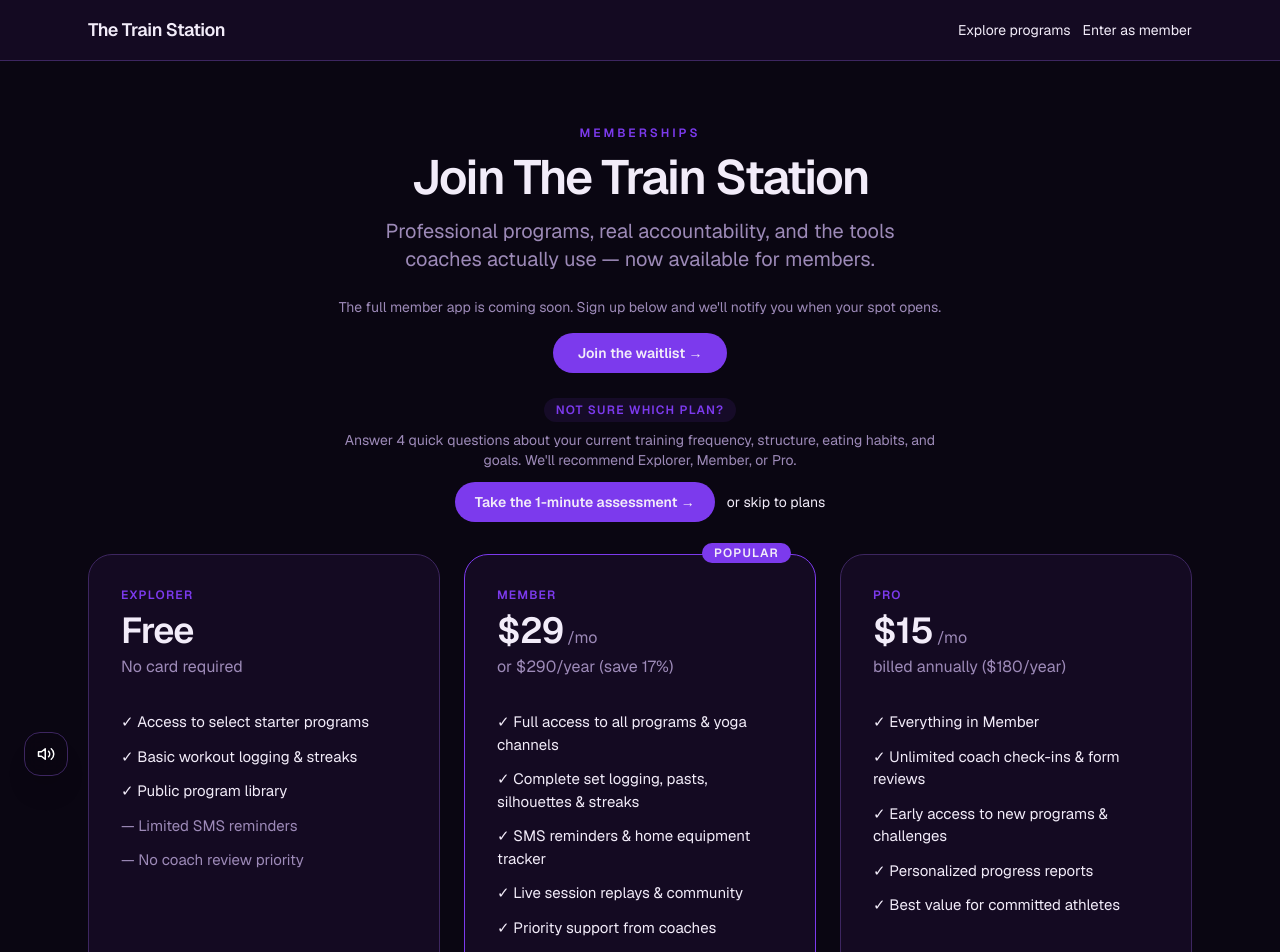
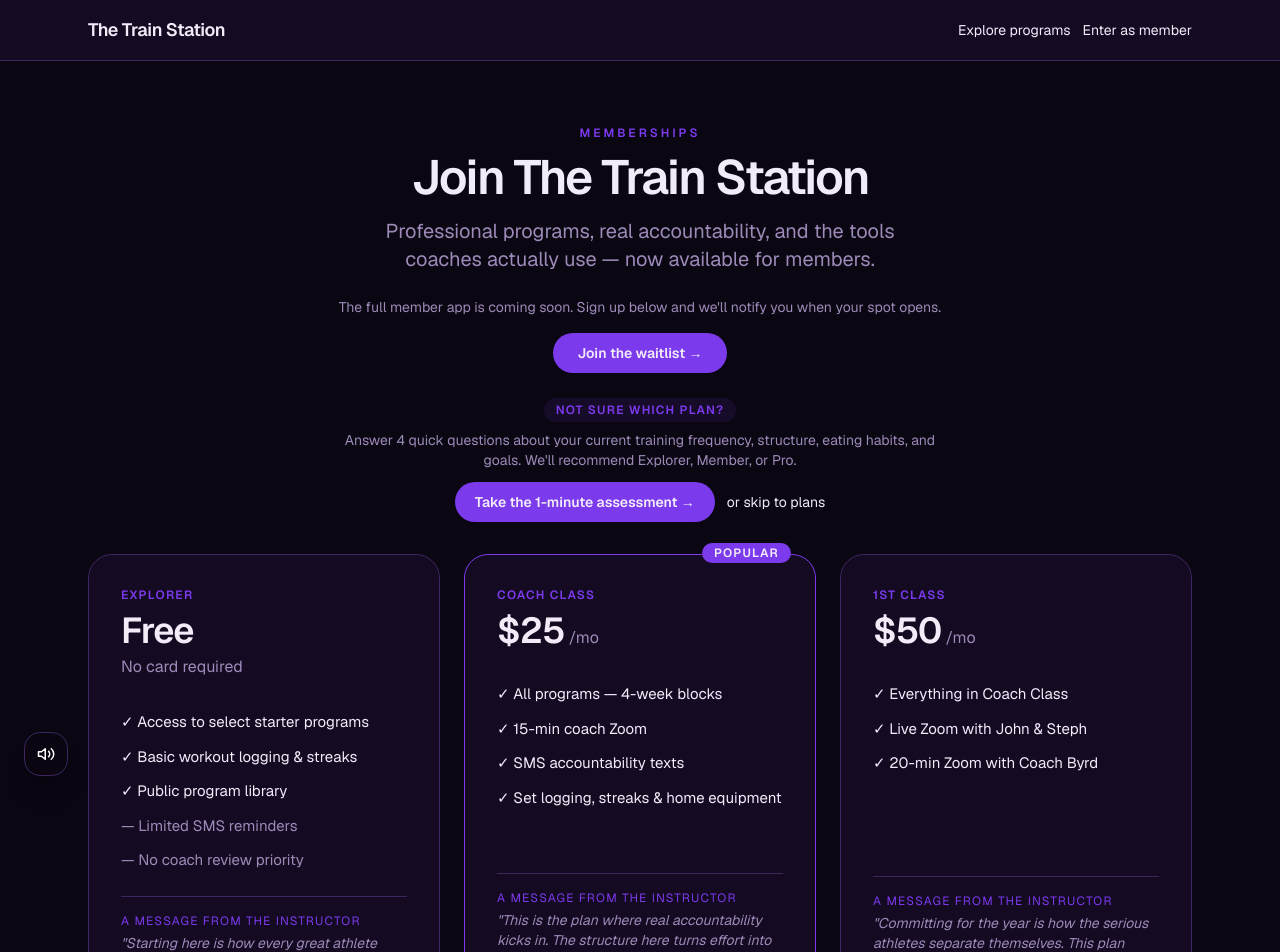
Before and after one commit to Coachjohnepop/train-station, a Next.js app: page /join in a window 1280 px wide. Shown: the top 952 px of the page. Built offline with nearby package versions, Linux system fonts and the light colour scheme.

Commit message:
fix(copy,admin): sync join pricing and add YouTube paste guide
Align /join Coach Class ($25) and 1st Class ($50) with landing tickets.
Add step-by-step YouTube instructions on Admin → Exercises; normalize
youtu.be/shorts links to watch URLs on save.

```diff
--- a/src/app/admin/exercises/page.tsx
+++ b/src/app/admin/exercises/page.tsx
@@ -10,6 +10,27 @@ export default function ExercisesAdminPage() {
         exercise when you add it to a workout.
       </p>
 
+      <div className="mt-6 max-w-2xl rounded-xl border border-[var(--border)] bg-[var(--surface-2)] p-4 text-sm">
+        <p className="font-medium">How to add YouTube demo videos</p>
+        <ol className="mt-2 list-decimal space-y-1 pl-5 text-[var(--muted)]">
+          <li>Open the video on YouTube (phone or desktop) and tap <strong className="text-[var(--text)]">Share → Copy link</strong>.</li>
+          <li>Find the exercise in the table below — use search if the list is long.</li>
+          <li>Paste into the <strong className="text-[var(--text)]">Video</strong> column and click <strong className="text-[var(--text)]">Add</strong> (or Update).</li>
+        </ol>
+        <p className="mt-3 text-xs text-[var(--muted)]">
+          Works with regular links, Shorts, and{" "}
+          <code className="rounded bg-[var(--surface)] px-1">youtu.be/…</code> short links. Members see the
+          video in their workout console when they tap the exercise.
+        </p>
+        <p className="mt-2 text-xs text-[var(--muted)]">
+          Landing page &amp; welcome clips:{" "}
+          <a href="/admin/landing" className="text-accent hover:underline">
+            Admin → Landing videos
+          </a>
+          . Program day videos: edit the day in Programs.
+        </p>
+      </div>
+
       <div className="mt-8">
         <Suspense
           fallback={<p className="text-sm text-[var(--muted)]">Loading exercise library…</p>}
--- a/src/components/ExerciseLibrary.tsx
+++ b/src/components/ExerciseLibrary.tsx
@@ -5,7 +5,7 @@ import { useSearchParams } from "next/navigation";
 import { formatApiError } from "@/lib/api-errors";
 import TextUploadPanel from "@/components/TextUploadPanel";
 import { isNewlyAddedFromTextUpload } from "@/lib/text-upload-exercises";
-import { isYoutubeUrl } from "@/lib/youtube";
+import { isYoutubeUrl, normalizeYoutubeWatchUrl } from "@/lib/youtube";
 
 type Exercise = {
   id: string;
@@ -81,12 +81,23 @@ function ExerciseVideoCell({
 
   async function save() {
     const trimmed = draft.trim();
+    let videoUrl: string | null = null;
+    if (trimmed) {
+      const normalized = normalizeYoutubeWatchUrl(trimmed);
+      if (normalized) videoUrl = normalized;
+      else if (/youtu(\.be|be\.com)/i.test(trimmed)) {
+        setCellError("Couldn't read that YouTube link — try Share → Copy link from the YouTube app.");
+        return;
+      } else {
+        videoUrl = trimmed;
+      }
+    }
     setCellError(null);
     setSaving(true);
     const res = await fetch(`/api/exercises/${exercise.id}`, {
       method: "PATCH",
       headers: { "Content-Type": "application/json" },
-      body: JSON.stringify({ videoUrl: trimmed || null }),
+      body: JSON.stringify({ videoUrl }),
     });
     setSaving(false);
     if (!res.ok) {
@@ -133,7 +144,7 @@ function ExerciseVideoCell({
         <input
           className="input min-w-0 flex-1 py-1.5 text-sm"
           type="url"
-          placeholder="https://youtube.com/watch?v=…"
+          placeholder="https://youtube.com/watch?v=… or youtu.be/…"
           value={draft}
           onChange={(e) => setDraft(e.target.value)}
           aria-label={`Video link for ${exercise.name}`}
--- a/src/components/PricingWithInlineSignup.tsx
+++ b/src/components/PricingWithInlineSignup.tsx
@@ -108,7 +108,7 @@ export default function PricingWithInlineSignup({ recParam }: { recParam?: strin
           <div className="absolute -top-3 right-6 rounded-full bg-[#7c3aed] px-3 py-0.5 text-xs font-semibold tracking-widest">POPULAR</div>
           <div>
             <div className="flex items-center gap-2">
-              <div className="text-[#7c3aed] text-xs font-semibold tracking-widest">MEMBER</div>
+              <div className="text-[#7c3aed] text-xs font-semibold tracking-widest">COACH CLASS</div>
               {isRecommended("Member") && (
                 <span className="text-[10px] px-2 py-0.5 rounded bg-[#7c3aed] text-white font-semibold tracking-widest">RECOMMENDED</span>
               )}
@@ -117,17 +117,15 @@ export default function PricingWithInlineSignup({ recParam }: { recParam?: strin
               )}
             </div>
             <div className="mt-2 flex items-baseline gap-1">
-              <span className="text-4xl font-semibold tracking-tight">$29</span>
+              <span className="text-4xl font-semibold tracking-tight">$25</span>
               <span className="text-[#9d8ab8]">/mo</span>
             </div>
-            <div className="text-[#9d8ab8] mt-1">or $290/year (save 17%)</div>
           </div>
           <ul className="mt-8 space-y-3 text-[15px] flex-1">
-            <li className="flex gap-2">✓ Full access to all programs &amp; yoga channels</li>
-            <li className="flex gap-2">✓ Complete set logging, pasts, silhouettes &amp; streaks</li>
-            <li className="flex gap-2">✓ SMS reminders &amp; home equipment tracker</li>
-            <li className="flex gap-2">✓ Live session replays &amp; community</li>
-            <li className="flex gap-2">✓ Priority support from coaches</li>
+            <li className="flex gap-2">✓ All programs — 4-week blocks</li>
+            <li className="flex gap-2">✓ 15-min coach Zoom</li>
+            <li className="flex gap-2">✓ SMS accountability texts</li>
+            <li className="flex gap-2">✓ Set logging, streaks &amp; home equipment</li>
           </ul>
 
           <div className="mt-6 pt-4 border-t border-[#3d2660]">
@@ -153,7 +151,7 @@ export default function PricingWithInlineSignup({ recParam }: { recParam?: strin
           >
             Select this plan
           </button>
-          <p className="text-center text-[10px] text-[#9d8ab8] mt-2">Billed monthly or annually. Cancel anytime.</p>
+          <p className="text-center text-[10px] text-[#9d8ab8] mt-2">Billed monthly. Cancel anytime.</p>
         </div>
 
         {/* Pro */}
@@ -163,7 +161,7 @@ export default function PricingWithInlineSignup({ recParam }: { recParam?: strin
         >
           <div>
             <div className="flex items-center gap-2">
-              <div className="text-[#7c3aed] text-xs font-semibold tracking-widest">PRO</div>
+              <div className="text-[#7c3aed] text-xs font-semibold tracking-widest">1ST CLASS</div>
               {isRecommended("Pro") && (
                 <span className="text-[10px] px-2 py-0.5 rounded bg-[#7c3aed] text-white font-semibold tracking-widest">RECOMMENDED</span>
               )}
@@ -172,17 +170,14 @@ export default function PricingWithInlineSignup({ recParam }: { recParam?: strin
               )}
             </div>
             <div className="mt-2 flex items-baseline gap-1">
-              <span className="text-4xl font-semibold tracking-tight">$15</span>
+              <span className="text-4xl font-semibold tracking-tight">$50</span>
               <span className="text-[#9d8ab8]">/mo</span>
             </div>
-            <div className="text-[#9d8ab8] mt-1">billed annually ($180/year)</div>
           </div>
           <ul className="mt-8 space-y-3 text-[15px] flex-1">
-            <li className="flex gap-2">✓ Everything in Member</li>
-            <li className="flex gap-2">✓ Unlimited coach check-ins &amp; form reviews</li>
-            <li className="flex gap-2">✓ Early access to new programs &amp; challenges</li>
-            <li className="flex gap-2">✓ Personalized progress reports</li>
-            <li className="flex gap-2">✓ Best value for committed athletes</li>
+            <li className="flex gap-2">✓ Everything in Coach Class</li>
+            <li className="flex gap-2">✓ Live Zoom with John &amp; Steph</li>
+            <li className="flex gap-2">✓ 20-min Zoom with Coach Byrd</li>
           </ul>
 
           <div className="mt-6 pt-4 border-t border-[#3d2660]">
--- a/src/lib/program-pricing.ts
+++ b/src/lib/program-pricing.ts
@@ -24,11 +24,11 @@ export function getProgramListPrice(program: CatalogProgram): {
   }
 
   if (program.tierSlug === "first_class") {
-    return { cents: 2900, label: "Preview — $0", futureLabel: "$29/mo membership" };
+    return { cents: 5000, label: "Preview — $0", futureLabel: "$50/mo membership" };
   }
 
   // Starter / coach-tier programs included with membership
-  return { cents: 0, label: "Included", futureLabel: "Included with Member plan" };
+  return { cents: 0, label: "Included", futureLabel: "Included with Coach Class" };
 }
 
 export function formatMoney(cents: number): string {
--- a/src/lib/youtube.ts
+++ b/src/lib/youtube.ts
@@ -42,3 +42,10 @@ export function youtubeEmbedUrl(url: string): string | null {
 export function isYoutubeUrl(url: string): boolean {
   return youtubeVideoId(url) !== null;
 }
+
+/** Canonical watch URL for storage (accepts youtu.be, shorts, embed, etc.). */
+export function normalizeYoutubeWatchUrl(url: string): string | null {
+  const id = youtubeVideoId(url);
+  if (!id) return null;
+  return `https://www.youtube.com/watch?v=${id}`;
+}
```
